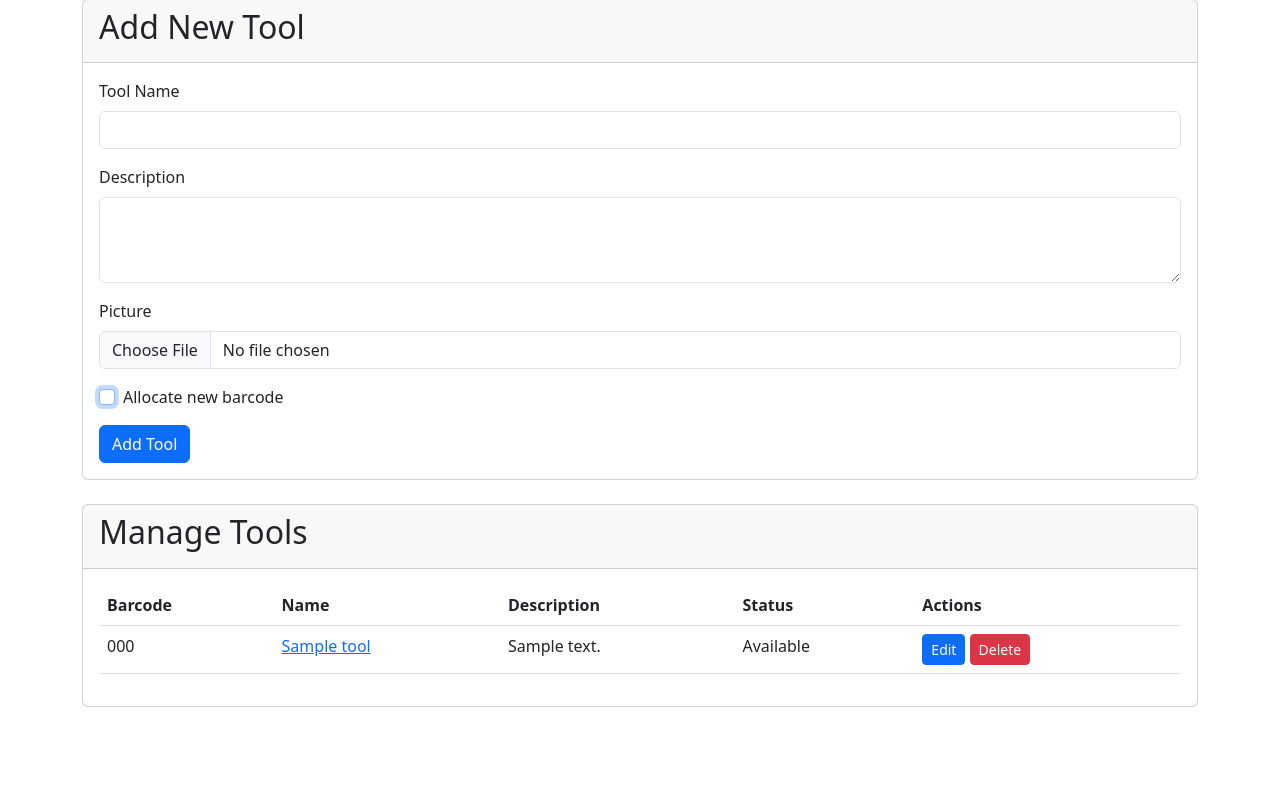
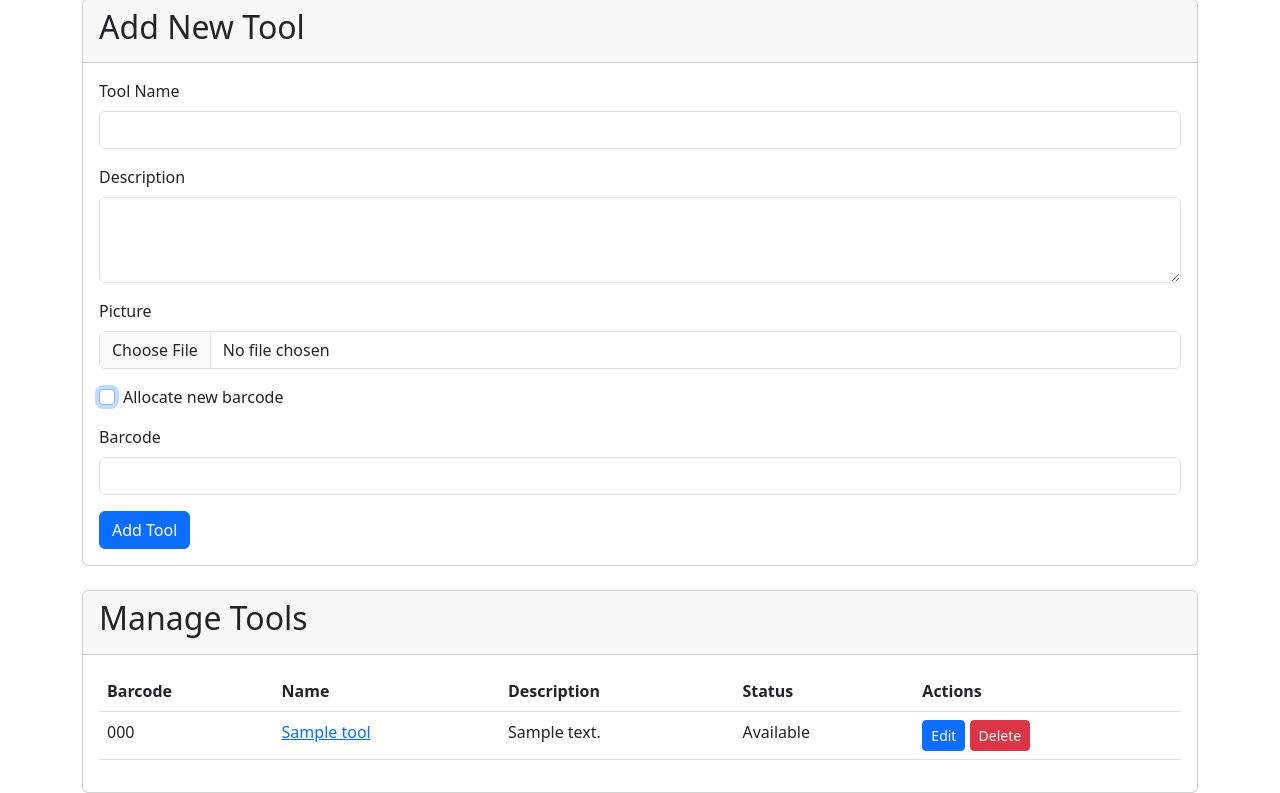
Before and after one commit to BCR2200/toolRoomInventory, a Python web app: template app/templates/admin_dashboard.html.jinja2 in a window 1280 px wide, after a click on "Allocate new barcode". Shown: the part 81-874 px from the top of the page. Before the commit the page ends 788 px from the top, so only its background shows below. Run offline with Jinja, Linux system fonts and the light colour scheme; the template is opened without the code that fills it: most values are stand-ins (such as "Sample title", 1, 10 or a date in 2020).

Commit message:
Allow setting barcode when adding tools

```diff
--- a/app/templates/admin_dashboard.html.jinja2
+++ b/app/templates/admin_dashboard.html.jinja2
@@ -29,7 +29,32 @@
                 </div>
                 <div class="mb-3 form-check">
                     <input type="checkbox" class="form-check-input" id="allocate_barcode" name="allocate_barcode" checked>
+                    {# Use a script here rather than data-bs-toggle, because the latter seems to become inconsistent #}
+                    {# when clicked again while it is still transitioning. #}
+                    <script>
+                        document.addEventListener("DOMContentLoaded", function () {
+                            const allocateBarcodeCheckbox = document.getElementById("allocate_barcode");
+                            allocateBarcodeCheckbox.checked = true;
+                            const barcodeCollapse = document.getElementById("barcodeCollapse");
+
+                            allocateBarcodeCheckbox.addEventListener("change", function () {
+                                console.log("glazed: " + allocateBarcodeCheckbox.checked);
+                                if (allocateBarcodeCheckbox.checked) {
+                                    barcodeCollapse.classList.remove("show");
+                                } else {
+                                    barcodeCollapse.classList.add("show");
+                                }
+                            });
+                        });
+                    </script>
+
                     <label class="form-check-label" for="allocate_barcode">Allocate new barcode</label>
+                </div>
+                <div class="mb-3 collapse" id="barcodeCollapse">
+                    <label for="barcode" class="form-label">Barcode</label>
+                    <input type="text" class="form-control" id="barcode" name="barcode" pattern="\d*"
+                           title="Please enter a valid number.">
+
                 </div>
                 <button type="submit" class="btn btn-primary">Add Tool</button>
             </form>
@@ -98,6 +123,10 @@
                                                     <label for="edit_picture{{ tool.tool_id }}" class="form-label">Picture</label>
                                                     <input type="file" class="form-control" id="edit_picture{{ tool.tool_id }}" name="picture">
                                                 </div>
+                                                <div class="mb-3 form-check">
+                                                    <input type="checkbox" class="form-check-input" id="allocate_barcode" name="allocate_barcode" {{ "checked" if not tool.barcode else "" }}>
+                                                    <label class="form-check-label" for="allocate_barcode">Allocate new barcode</label>
+                                                </div>
                                                 <button type="submit" class="btn btn-primary">Save Changes</button>
                                             </form>
                                         </div>
```
Also changed, not shown: main.py (+18 -4 lines).
